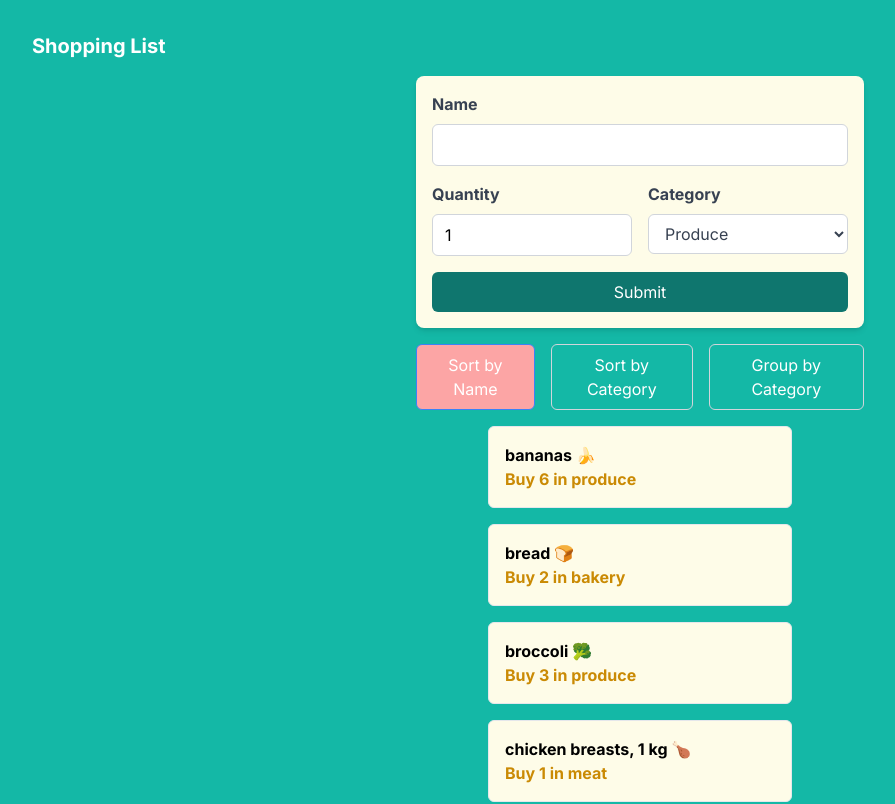
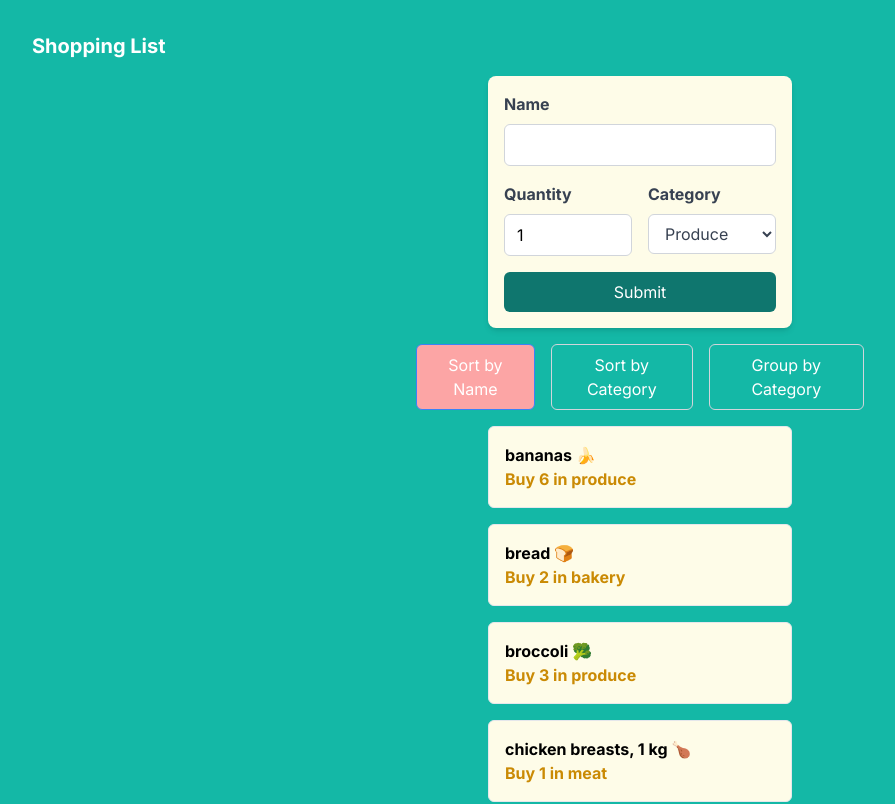
Before and after one commit to magdalenabrinas/cprg306-assignments, a Next.js app: page /week-6 in a window 1280 px wide. Shown: the top 804 px of the page, without its empty margins (0-895 px from the left). Built offline with nearby package versions, Linux system fonts and the light colour scheme.

Commit message:
update text alignment

```diff
--- a/app/week-6/new-item.js
+++ b/app/week-6/new-item.js
@@ -17,7 +17,7 @@ export default function NewItem({ onAddItem }) {
   };
 
   return (
-    <form onSubmit={handleSubmit} className="p-4 max-w-md mx-auto bg-yellow-50 shadow-md rounded-lg">
+    <form onSubmit={handleSubmit} className="w-1/4 p-4 max-w-md mx-auto bg-yellow-50 shadow-md rounded-lg">
       <div className="mb-4">
         <label className="block text-gray-700 font-bold mb-2" htmlFor="name">
           Name
```
